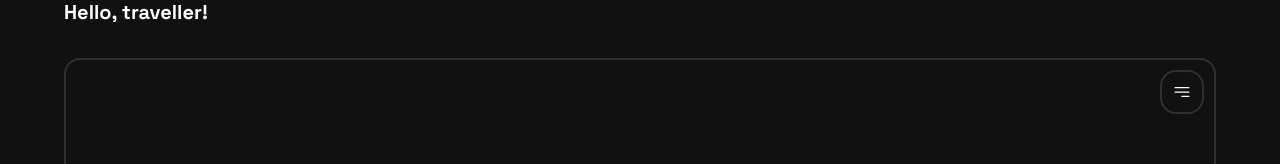
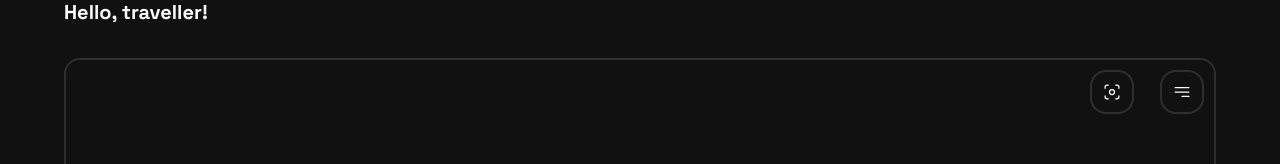
Before and after one commit to kjellherzke/beacon, a React (Vite) app: page / in a window 1280 px wide. Shown: the part 130-294 px from the top of the page. Built offline with nearby package versions, Linux system fonts and the light colour scheme.

Commit message:
fix: padding; fix: visualizer full view

```diff
--- a/src/App.tsx
+++ b/src/App.tsx
@@ -2,10 +2,10 @@ import LearningPath from "./components/LearningPath";
 
 function App() {
   return (
-    <div className="pt-12 px-16">
+    <div className="md:pt-12 md:px-16 pt-4 px-3">
       <div className="flex items-center justify-between mb-12">
         <div className="flex items-center space-x-2">
-          <img src="/beacon/logo-512x512.png" className="w-8 h-8" />
+          <img src="/beacon/logo-512x512.png" className="w-7 h-7" />
           <h1 className="text-secondary font-bold text-2xl m-0 p-0">beacon</h1>
         </div>
       </div>
--- a/src/components/LearningPath.tsx
+++ b/src/components/LearningPath.tsx
@@ -37,15 +37,43 @@ export default function Main() {
     [markdownUrl, modules],
   );
 
+  const [isGraphFullView, setGraphFullView] = useState(false);
   const [isMarkdownOpen, setMarkdownOpen] = useState(false);
 
+  /*    style={{
+        position: "fixed",
+        top: 4,
+        left: 4,
+        right: 4,
+        bottom: 4,
+        width: "auto",
+        height: "auto",
+      }} */
+
   return (
-    <div className="h-[40rem] relative">
+    <div
+      style={
+        isGraphFullView
+          ? {
+              position: "fixed",
+              top: 4,
+              left: 4,
+              right: 4,
+              bottom: 4,
+              width: "auto",
+              height: "auto",
+            }
+          : {}
+      }
+      className="h-[40rem] relative"
+    >
       <LearnPathVisualRenderer
         path={node[0]}
         maxDimensions={node[1]}
         setNodeUrl={setNodeUrl}
         setMarkdownUrl={setMarkdownUrl}
+        isGraphFullView={isGraphFullView}
+        setGraphFullView={setGraphFullView}
       />
       <LearnPathMarkdownPreviewer
         markdown={markdown}
--- a/src/components/learningpath/Visualizer.tsx
+++ b/src/components/learningpath/Visualizer.tsx
@@ -2,6 +2,8 @@
 // - Nodes can have subnodes
 // - Nodes can have alternatively (preferred) node url, so that the node itself proposes a new node list
 // - BUT: Nodes can only have either a markdown or a new node url, whereas Node Urls have priority
+
+// import { useState } from "react";
 
 export interface Path {
   title: string;
@@ -136,6 +138,8 @@ export default function LearnPathVisualRenderer({
   setNodeUrl,
   maxDimensions,
   path,
+  isGraphFullView,
+  setGraphFullView,
 }: {
   setMarkdownUrl: (url: string) => void;
   setNodeUrl: (url: string) => void;
@@ -144,11 +148,13 @@ export default function LearnPathVisualRenderer({
     maxY: number;
   } | null;
   path: Path | null;
+  isGraphFullView: boolean;
+  setGraphFullView: (bool: boolean) => void;
 }) {
   return (
     <div
       key={JSON.stringify(path)}
-      className="h-[100%] w-[100%] overflow-scroll border-2 border-secondary border-opacity-20 rounded-2xl p-5 pt-16 select-none relative"
+      className="h-[100%] w-[100%] overflow-scroll border-2 border-secondary bg-background border-opacity-20 rounded-2xl p-5 pt-16 select-none relative"
     >
       <h3
         onClick={() => path?.markdownUrl && setMarkdownUrl(path.markdownUrl)}
@@ -156,6 +162,25 @@ export default function LearnPathVisualRenderer({
       >
         {path?.title}
       </h3>
+      <button
+        onClick={() => setGraphFullView(!isGraphFullView)}
+        className="absolute right-20 top-2.5 border-2 bg-background border-slate p-2.5 rounded-2xl"
+      >
+        <svg
+          xmlns="http://www.w3.org/2000/svg"
+          fill="none"
+          viewBox="0 0 24 24"
+          strokeWidth={1.5}
+          stroke="currentColor"
+          className="w-5 h-5"
+        >
+          <path
+            strokeLinecap="round"
+            strokeLinejoin="round"
+            d="M7.5 3.75H6A2.25 2.25 0 0 0 3.75 6v1.5M16.5 3.75H18A2.25 2.25 0 0 1 20.25 6v1.5m0 9V18A2.25 2.25 0 0 1 18 20.25h-1.5m-9 0H6A2.25 2.25 0 0 1 3.75 18v-1.5M15 12a3 3 0 1 1-6 0 3 3 0 0 1 6 0Z"
+          />
+        </svg>
+      </button>
       <div
         className="absolute w-full h-full"
         style={{
```
